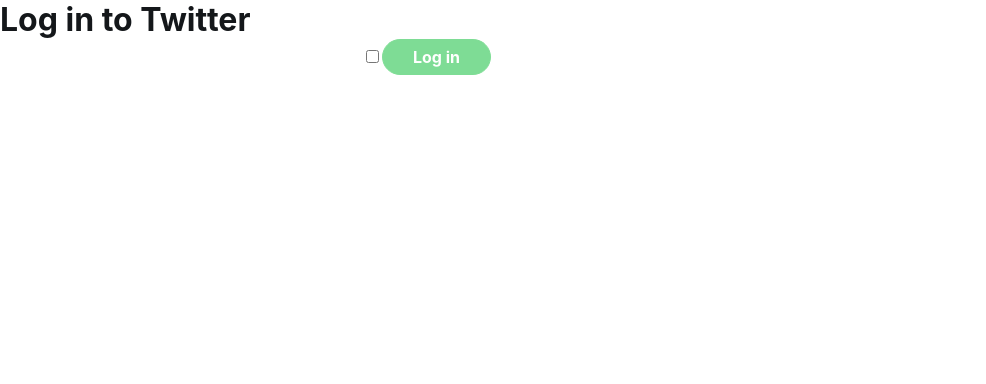
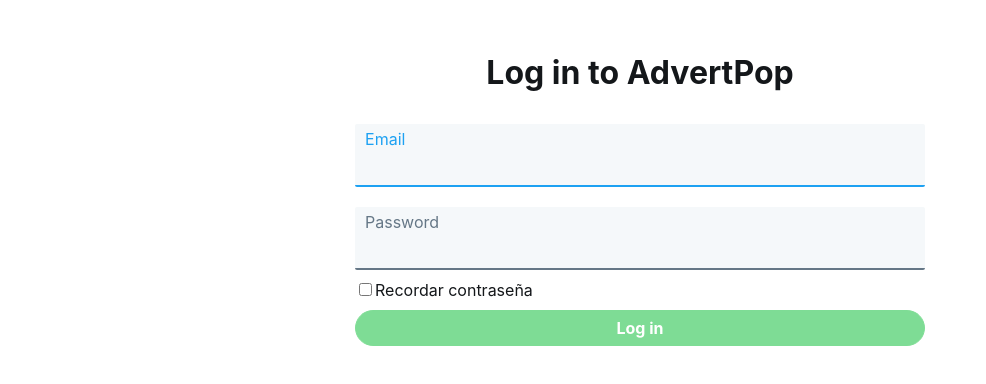
Before and after one commit to antandbar/advertpop, a React (Create React App) app: page /login in a window 1280 px wide. Shown: the top 384 px of the page, without its empty margins (0-986 px from the left). Built offline with nearby package versions, Linux system fonts and the light colour scheme.

Commit message:
feat: Login y FormField

```diff
--- a/src/components/auth/LoginPage/LoginPage.css
+++ b/src/components/auth/LoginPage/LoginPage.css
@@ -1,4 +1,4 @@
-/* .loginPage {
+.loginPage {
   margin-left: auto;
   margin-right: auto;
   margin-top: 40px;
@@ -22,4 +22,13 @@
   color: rgb(224, 36, 94);
   margin-top: 20px;
   padding: 10px 15px;
-} */
+}
+
+.loginForm-field {
+  padding: 10px 0;
+}
+
+.loginForm-submit {
+  margin-top: 10px;
+  width: 100%;
+}
--- a/src/components/auth/LoginPage/LoginPage.js
+++ b/src/components/auth/LoginPage/LoginPage.js
@@ -1,9 +1,22 @@
-import { useState, useContext } from 'react';
+import {
+  useState,
+  useContext,
+  useRef,
+  useNavigate,
+  useLocation,
+  useEffect,
+} from 'react';
 import Button from '../../common/Button';
+import FormField from '../../common/FormField';
 import { login } from '../service';
 import AuthContext from '../context';
 
+import './LoginPage.css';
+
 function LoginPage() {
+  const ref = useRef(null);
+  /*   const navigate = useNavigate();
+  const location = useLocation(); */
   const [credentials, setCredentials] = useState({
     email: '',
     password: '',
@@ -11,10 +24,13 @@
   });
   const [isLoading, setIsLoading] = useState(false);
   const [error, setError] = useState(null);
-  const {handleLogin:onLogin} = useContext(AuthContext);
+  const { handleLogin: onLogin } = useContext(AuthContext);
+
+  useEffect(() => {
+    ref.current.focus();
+  }, []);
 
   const { email, password, remember } = credentials;
-
 
   const handleChange = event => {
     setCredentials(credentials => ({
@@ -36,6 +52,8 @@
       await login(credentials);
       setIsLoading(false);
       onLogin();
+      /*       const from = location.state?.from?.pathname || '/';
+      navigate(from, { replace: true }); */
     } catch (error) {
       setError(error);
       setIsLoading(false);
@@ -44,15 +62,26 @@
 
   return (
     <div className="loginPage">
-      <h1 className="loginPage-title">Log in to Twitter</h1>
+      <h1 className="loginPage-title">Log in to AdvertPop</h1>
       <form onSubmit={handleSubmit}>
-        <input type="text" name="email" value={email} onChange={handleChange} />
-        <input
+        <FormField
+          type="email"
+          name="email"
+          label="email"
+          className="loginForm-field"
+          value={email}
+          onChange={handleChange}
+          ref={ref}
+        />
+        <FormField
           type="password"
           name="password"
+          label="password"
+          className="loginForm-field"
           value={password}
           onChange={handleChange}
         />
+
         <input
           type="checkbox"
           name="remember"
@@ -60,7 +89,10 @@
           value="remember"
           onChange={handleChange}
         />
+        <label>Recordar contraseña</label>
+
         <Button
+          className="loginForm-submit"
           type="submit"
           variant="primary"
           disabled={!email || !password || isLoading}
@@ -69,7 +101,7 @@
         </Button>
       </form>
       {error && (
-        <div onClick={resetError} style={{ color: 'red' }}>
+        <div onClick={resetError} className="loginPage-error">
           {error.message}
         </div>
       )}
--- a/src/components/common/FormField.css
+++ b/src/components/common/FormField.css
@@ -1,4 +1,4 @@
-/* .formField-label {
+.formField-label {
   background-color: rgb(245, 248, 250);
   border-bottom-style: solid;
   border-bottom-width: 2px;
@@ -27,7 +27,12 @@
   text-transform: capitalize;
 }
 
-.formField--focused .formField-label {
+/* .formField--focused .formField-label {
   color: rgb(29, 161, 242);
   border-color: rgb(29, 161, 242);
 } */
+
+.formField:focus-within .formField-label {
+  color: rgb(29, 161, 242);
+  border-color: rgb(29, 161, 242);
+}
--- /dev/null
+++ b/src/components/common/FormField.js
@@ -0,0 +1,21 @@
+import classNames from 'classnames';
+import { forwardRef } from 'react';
+import './FormField.css';
+
+const FormField = forwardRef(({ className, label, ...props }, ref) => {
+  return (
+    <div className={classNames('formField', className)}>
+      <label className="formField-label">
+        <span>{label}</span>
+        <input
+          ref={ref}
+          className="formField-input"
+          autoComplete="off"
+          {...props}
+        />
+      </label>
+    </div>
+  );
+});
+
+export default FormField;
```
Also changed, not shown: src/components/auth/LoginPage/LoginForm.css (deleted, +0 -8 lines).
